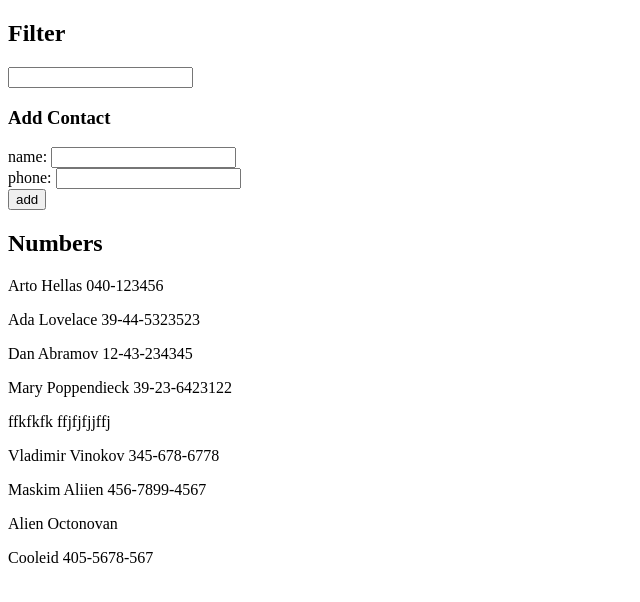
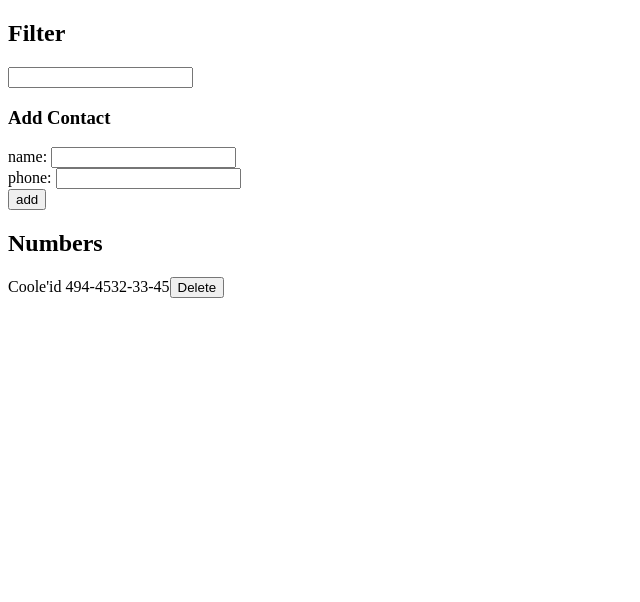
Before and after one commit to ovchinikov/part2, a React (Vite) app in the folder phonebook/: page / in a window 1280 px wide. Shown: the top 602 px of the page, without its empty margins (0-640 px from the left). Built offline with nearby package versions, Linux system fonts and the light colour scheme; data requests are answered from the project's data file.

Commit message:
exercise 2.14 step 9

```diff
--- a/phonebook/db.json
+++ b/phonebook/db.json
@@ -1,49 +1,9 @@
 {
   "persons": [
     {
-      "name": "Arto Hellas",
-      "phone": "040-123456",
-      "id": 1
-    },
-    {
-      "name": "Ada Lovelace",
-      "phone": "39-44-5323523",
-      "id": 2
-    },
-    {
-      "name": "Dan Abramov",
-      "phone": "12-43-234345",
-      "id": 3
-    },
-    {
-      "name": "Mary Poppendieck",
-      "phone": "39-23-6423122",
-      "id": 4
-    },
-    {
-      "id": 5,
-      "name": "ffkfkfk",
-      "phone": "ffjfjfjjffj"
-    },
-    {
-      "id": 6,
-      "name": "Vladimir Vinokov",
-      "phone": "345-678-6778"
-    },
-    {
-      "id": 7,
-      "name": "Maskim Aliien",
-      "phone": "456-7899-4567"
-    },
-    {
-      "id": 8,
-      "name": "Alien",
-      "phone": "Octonovan"
-    },
-    {
-      "id": 9,
-      "name": "Cooleid",
-      "phone": "405-5678-567"
+      "id": 681,
+      "name": "Coole'id",
+      "phone": "494-4532-33-45"
     }
   ]
 }
--- a/phonebook/src/App.jsx
+++ b/phonebook/src/App.jsx
@@ -1,5 +1,6 @@
 import { useEffect, useState } from "react";
 import axios from "axios";
+import personsService from "./services/personsService";
 
 // Filter component
 
@@ -41,13 +42,37 @@ const PersonForm = ({
 
 // persons component
 
-const Persons = ({ persons }) => {
+const Persons = ({ persons, setPersons }) => {
+  const handleDelete = (id, name) => {
+    return () => {
+      const confirm = window.confirm(
+        `Are you sure you want to delete ${name}?`
+      );
+      if (confirm) {
+        personsService.deletePerson(id).then((res) => {
+          console.log(res.data);
+
+          personsService.getAll().then((res) => {
+            console.log(res.data);
+            setPersons(res.data);
+          });
+        });
+      } else {
+        return;
+      }
+    };
+  };
   return (
     <div>
       {persons.map((person) => (
-        <p key={person.id}>
-          {person.name} {person.phone}
-        </p>
+        <div key={person.id}>
+          <p>
+            {person.name} {person.phone}
+            <button onClick={handleDelete(person.id, person.name)}>
+              Delete
+            </button>
+          </p>
+        </div>
       ))}
     </div>
   );
@@ -58,34 +83,32 @@ const App = () => {
   const [phone, setPhone] = useState("");
 
   useEffect(() => {
-    axios.get("http://localhost:3000/persons").then((res) => {
+    personsService.getAll().then((res) => {
       console.log(res.data);
       setPersons(res.data);
     });
   }, []);
 
+  // handle Name change function
   const handleNameChange = (event) => {
-    console.log(event.target.value);
-
     setNewName(event.target.value);
   };
   const handlePhoneChange = (event) => {
-    console.log(event.target.value);
-
     setPhone(event.target.value);
   };
 
+  // Add person logic
   const addPerson = (e) => {
     e.preventDefault();
     const personObject = {
-      id: persons.length + 1,
+      id: Math.floor(Math.random() * 1000),
       name: newName,
       phone: phone,
     };
     if (persons.find((person) => person.name === newName)) {
       alert(`${newName} is already added to phonebook`);
     } else {
-      axios.post("http://localhost:3000/persons", personObject).then((res) => {
+      personsService.create(personObject).then((res) => {
         console.log(res);
         setPersons(persons.concat(personObject));
         setNewName("");
@@ -111,6 +134,8 @@ const App = () => {
     console.log(filteredPersons);
   };
 
+  // handleDelete function
+
   return (
     <div>
       <Filter handleFilterChange={handleFilterChange} />
@@ -123,7 +148,7 @@ const App = () => {
         handlePhoneChange={handlePhoneChange}
       />
       <h2>Numbers</h2>
-      <Persons persons={persons} />
+      <Persons persons={persons} setPersons={setPersons} />
     </div>
   );
 };
--- /dev/null
+++ b/phonebook/src/services/personsService.js
@@ -0,0 +1,19 @@
+const baseUrl = "http://localhost:3000/persons";
+import axios from "axios";
+
+const getAll = () => {
+  return axios.get(baseUrl);
+};
+
+const create = (personObject) => {
+  return axios.post(baseUrl, personObject);
+};
+
+const update = (id, newObject) => {
+  return axios.put(`${baseUrl}/${id}`, newObject);
+};
+
+const deletePerson = (id) => {
+  return axios.delete(`${baseUrl}/${id}`);
+};
+export default { getAll, create, update, deletePerson };
```
